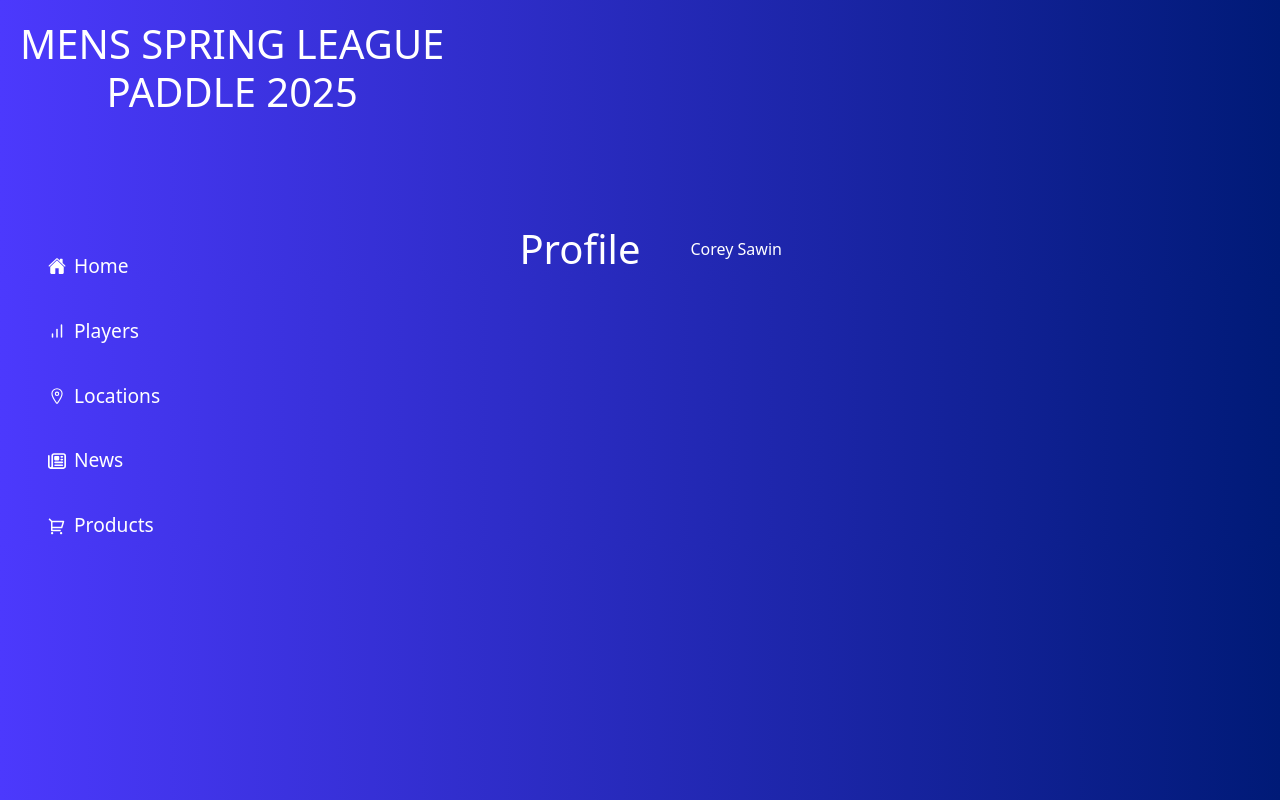
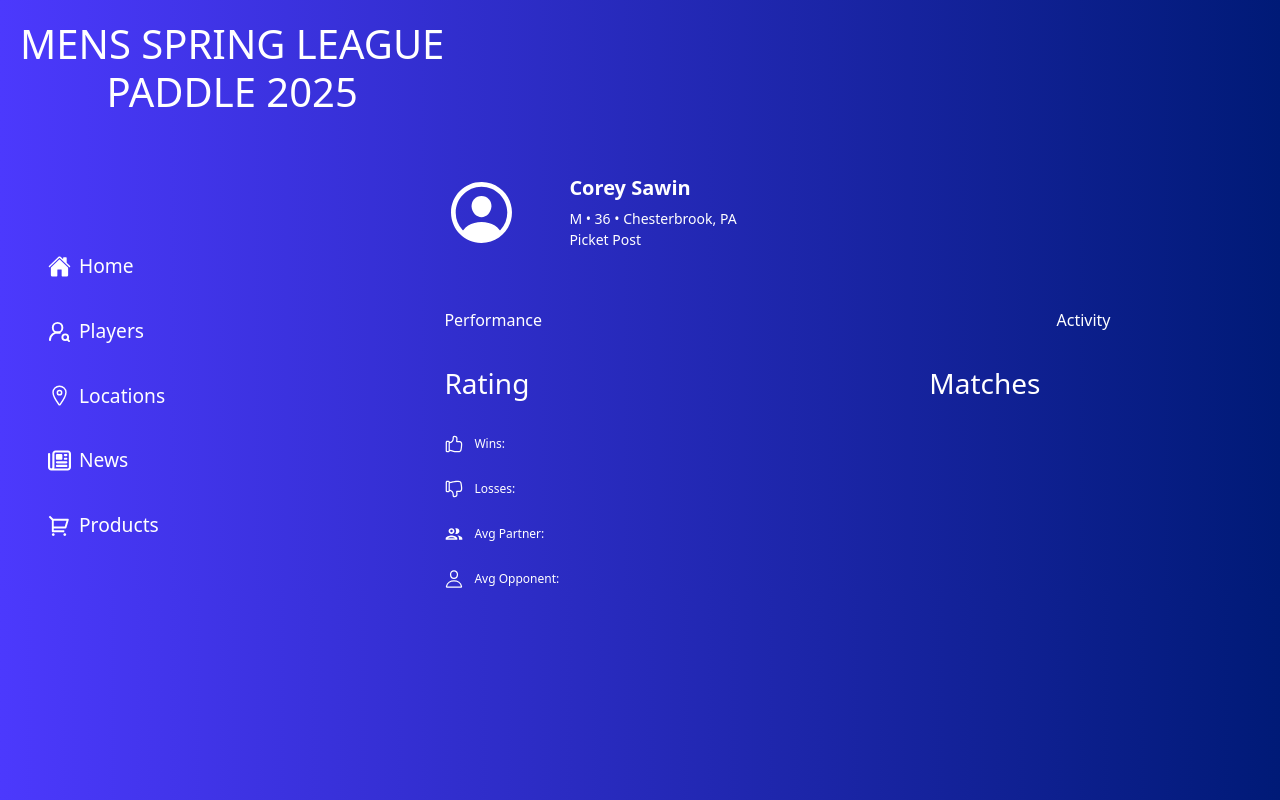
Before and after one commit to sawincp/mapta-spring-league, a Next.js app: page /profile in a window 1280 px wide. Built offline with nearby package versions, Linux system fonts and the light colour scheme.

Commit message:
add performance section

```diff
--- a/src/app/components/home/sidenav.js
+++ b/src/app/components/home/sidenav.js
@@ -3,7 +3,7 @@
 import Nav from "react-bootstrap/Nav";
 import Button from "react-bootstrap/Button";
 import { IoHome } from "react-icons/io5";
-import { FiBarChart } from "react-icons/fi";
+import { LuUserRoundSearch } from "react-icons/lu";
 import { IoLocationOutline } from "react-icons/io5";
 import { FaRegNewspaper } from "react-icons/fa6";
 import { RiShoppingCart2Line } from "react-icons/ri";
@@ -14,31 +14,31 @@ export default function Sidenav() {
       <Nav defaultActiveKey="/" className="flex-column">
         <Button variant="outline-light" className="mb-2">
           <Nav.Link href="/" className="d-flex align-items-center">
-            <IoHome className="me-2" size={18} />
+            <IoHome className="me-2" size={23} />
             <span>Home</span>
           </Nav.Link>
         </Button>
         <Button variant="outline-light" className="mb-2">
           <Nav.Link href="/ratings" className="d-flex align-items-center">
-            <FiBarChart className="me-2" size={18} />
+            <LuUserRoundSearch className="me-2" size={23} />
             <span>Players</span>
           </Nav.Link>
         </Button>
         <Button variant="outline-light" className="mb-2">
           <Nav.Link href="/locations" className="d-flex align-items-center">
-            <IoLocationOutline className="me-2" size={18} />
+            <IoLocationOutline className="me-2" size={23} />
             <span>Locations</span>
           </Nav.Link>
         </Button>
         <Button variant="outline-light" className="mb-2">
           <Nav.Link eventKey="link-3" className="d-flex align-items-center">
-            <FaRegNewspaper className="me-2" size={18} />
+            <FaRegNewspaper className="me-2" size={23} />
             <span>News</span>
           </Nav.Link>
         </Button>
         <Button variant="outline-light" className="mb-2">
           <Nav.Link eventKey="link-3" className="d-flex align-items-center">
-            <RiShoppingCart2Line className="me-2" size={18} />
+            <RiShoppingCart2Line className="me-2" size={23} />
             <span>Products</span>
           </Nav.Link>
         </Button>
--- /dev/null
+++ b/src/app/profile/Performance.module.css
@@ -0,0 +1,25 @@
+.performanceContainer {
+  display: flex;
+  flex-direction: column;
+  align-items: flex-start;
+  margin-top: 25px;
+  gap: 25px;
+  color: white ;
+}
+
+.performanceHeaders {
+  display: flex;
+  flex-direction: row;
+  align-items: center;
+  gap: 400px; /* space between icon and text */
+  color: white;
+  font-size: 14px;
+}
+
+.performanceRow {
+  display: flex;
+  align-items: center; /* vertical alignment */
+  gap: 10px; /* space between icon and text */
+  color: white;
+  font-size: 12px;
+}
--- a/src/app/profile/Profile.module.css
+++ b/src/app/profile/Profile.module.css
@@ -1,11 +1,22 @@
 .profileContent {
     display: flex;
-    justify-content: center;
     align-items: center;
+    justify-content: start;
     color: white;
-    margin-top: 225px;
-    gap: 50px; /* Optional: space between "Profile" and "Corey Sawin" */
-    margin-left: 75px;
+    margin-top: 175px;
+    gap: 50px;
+}
+
+.profileText h2 {
+  margin-bottom: 15;
+  font-size: 20px;
+  font-weight: 600;
+
+}
+
+.profileText p {
+  margin: 2px 0 0 0;
+  font-size: 14px;
 }
 
 .profileContent h1,
--- a/src/app/profile/page.js
+++ b/src/app/profile/page.js
@@ -1,13 +1,40 @@
 "use client";
 
+import Performance from "./performance";
+import Nav from "react-bootstrap/Nav";
 import styles from "./Profile.module.css";
+import { IoPersonCircleOutline } from "react-icons/io5";
 
 function Profile() {
+  const linkStyle = {
+    color: "white",
+    marginTop: "50px",
+  };
+
   return (
-    <div className={styles.profileContainer}>
+    <div>
       <div className={styles.profileContent}>
-        <h1>Profile</h1>
-        <p>Corey Sawin</p>
+        <IoPersonCircleOutline size="75px" />
+        <div className={styles.profileText}>
+          <h2>Corey Sawin</h2>
+          <p>M • 36 • Chesterbrook, PA</p>
+          <p>Picket Post</p>
+        </div>
+      </div>
+      <div>
+        <Nav variant="underline">
+          <Nav.Item>
+            <Nav.Link href="/profile" style={linkStyle}>
+              Performance
+            </Nav.Link>
+          <Performance/>
+          </Nav.Item>
+          <Nav.Item>
+            <Nav.Link href="/activity" style={linkStyle}>
+              Activity
+            </Nav.Link>
+          </Nav.Item>
+        </Nav>
       </div>
     </div>
   );
--- /dev/null
+++ b/src/app/profile/performance.js
@@ -0,0 +1,32 @@
+import styles from "./Performance.module.css";
+import { GoThumbsup } from "react-icons/go";
+import { GoThumbsdown } from "react-icons/go";
+import { MdOutlinePeopleOutline } from "react-icons/md";
+import { IoPersonOutline } from "react-icons/io5";
+
+export default function Performance() {
+  return (
+    <div className={styles.performanceContainer}>
+      <div className={styles.performanceHeaders}>
+        <h3>Rating</h3>
+        <h3>Matches</h3>
+      </div>
+      <div className={styles.performanceRow}>
+        <GoThumbsup size="20px" />
+        <span>Wins:</span>
+      </div>
+      <div className={styles.performanceRow}>
+        <GoThumbsdown size="20px" />
+        <span>Losses:</span>
+      </div>
+      <div className={styles.performanceRow}>
+        <MdOutlinePeopleOutline size="20px" />
+        <span>Avg Partner:</span>
+      </div>
+      <div className={styles.performanceRow}>
+        <IoPersonOutline size="20px" />
+        <span>Avg Opponent:</span>
+      </div>
+    </div>
+  );
+}
```
Also changed, not shown: src/app/Table.module.css (+4 -6 lines).
